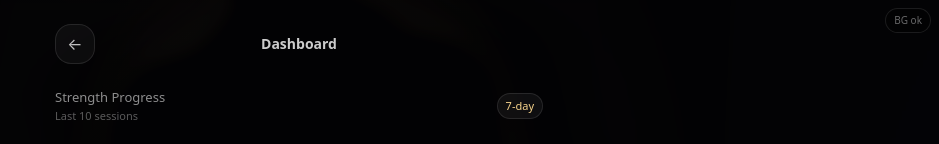
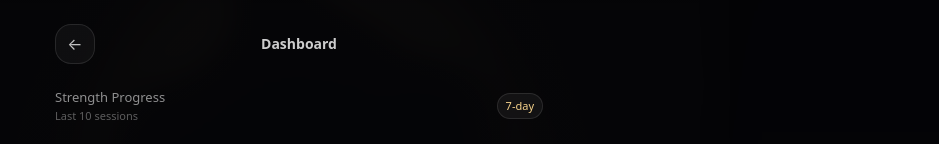
Before and after one commit to petemat/ascend, a React app: page / in a window 1280 px wide. Shown: the top 144 px of the page, without its empty margins (341-1280 px from the left). Built offline with nearby package versions, Linux system fonts and the light colour scheme; the HTML template or start-up script is replaced by a standard one.

Commit message:
tweak(ui): simplify silhouette background effects + optional debug chip

```diff
--- a/src/App.tsx
+++ b/src/App.tsx
@@ -456,6 +456,7 @@ export default function App() {
   const [tab, setTab] = useState<Tab>("dashboard");
   const [state, setState] = useState<AscendState>(() => loadState());
   const [bgLoaded, setBgLoaded] = useState(false);
+  const debug = typeof window !== "undefined" && new URLSearchParams(window.location.search).get("debug") === "1";
 
   useEffect(() => {
     saveState(state);
@@ -467,32 +468,23 @@ export default function App() {
     <div className="min-h-screen bg-noir-950">
       {/* Background silhouette: render as <img> (more reliable on mobile than filtered background-image) */}
       <div className="fixed inset-0 pointer-events-none overflow-hidden z-0">
-        {/* Layer A: slightly sharper silhouette so the figure reads */}
+        {/* Keep it simple: single silhouette layer (no fancy blend/contrast), just readable opacity + blur */}
         <img
           src={silhouette}
           alt=""
           onLoad={() => setBgLoaded(true)}
-          className="absolute left-1/2 top-[26%] w-[860px] max-w-none -translate-x-1/2 -translate-y-1/2"
+          className="absolute left-1/2 top-[28%] w-[860px] max-w-none -translate-x-1/2 -translate-y-1/2"
           style={{
-            opacity: 0.22,
-            filter: "blur(10px) contrast(1.25) brightness(1.15)",
-          }}
-        />
-        {/* Layer B: bigger soft glow to keep it premium */}
-        <img
-          src={silhouette}
-          alt=""
-          className="absolute left-1/2 top-[26%] w-[1200px] max-w-none -translate-x-1/2 -translate-y-1/2"
-          style={{
-            opacity: 0.12,
-            filter: "blur(42px) contrast(1.15) brightness(1.10)",
+            opacity: 0.16,
+            filter: "blur(18px)",
           }}
         />
       </div>
-      {/* slightly lighter overlay so the silhouette isn't crushed */}
-      <div className="fixed inset-0 pointer-events-none bg-gradient-to-b from-black/25 via-black/10 to-black/45 z-10" />
+      {/* overlay */}
+      <div className="fixed inset-0 pointer-events-none bg-gradient-to-b from-black/25 via-black/10 to-black/50 z-10" />
 
-      {!bgLoaded ? (
+      {debug ? (
+        !bgLoaded ? (
           <div className="fixed top-2 right-2 z-[70] text-[10px] px-2 py-1 rounded-full border border-white/10 bg-black/40 text-white/60">
             BG loading…
           </div>
@@ -500,7 +492,8 @@ export default function App() {
           <div className="fixed top-2 right-2 z-[70] text-[10px] px-2 py-1 rounded-full border border-white/10 bg-black/40 text-white/40">
             BG ok
           </div>
-      )}
+        )
+      ) : null}
 
       <div className="relative z-20 mx-auto max-w-[520px] px-4 pt-6 pb-28">
         <div className="flex items-center justify-between">
```
Lines whose indentation alone changed are shown as unchanged.
